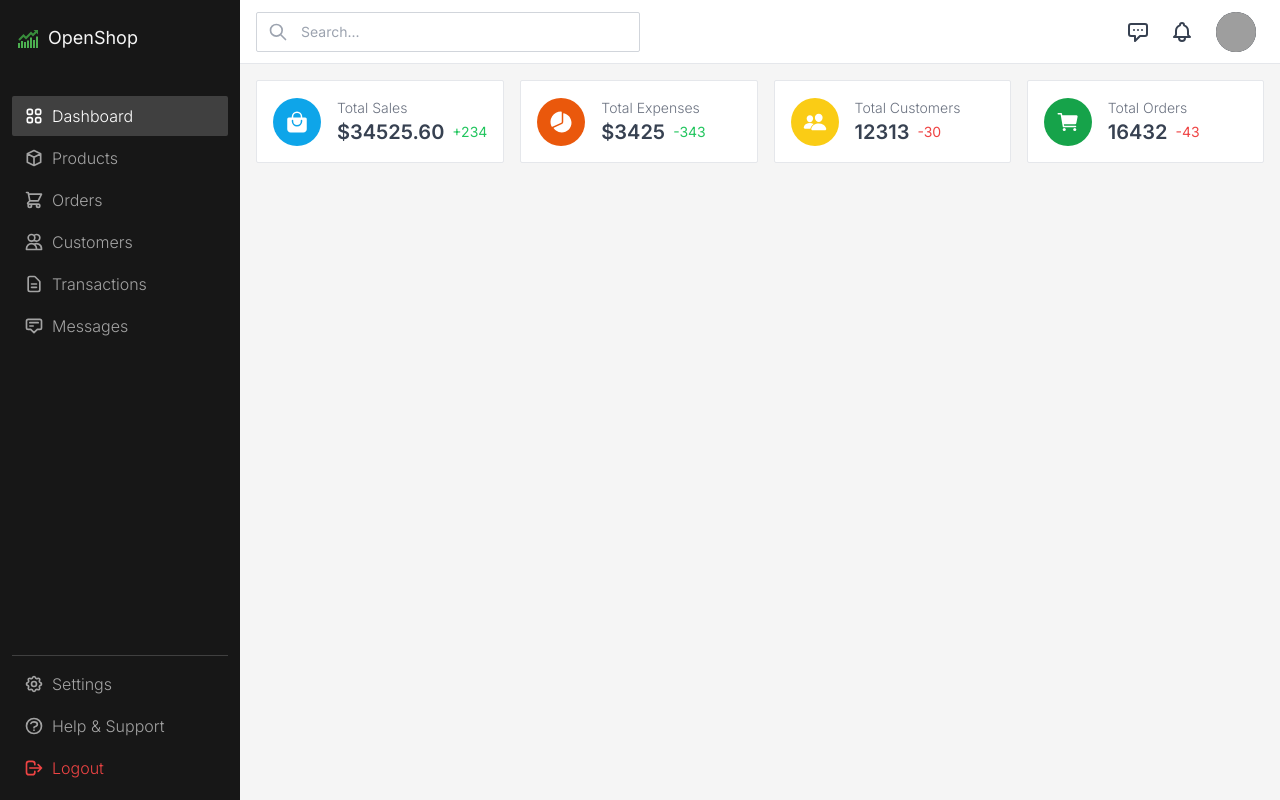
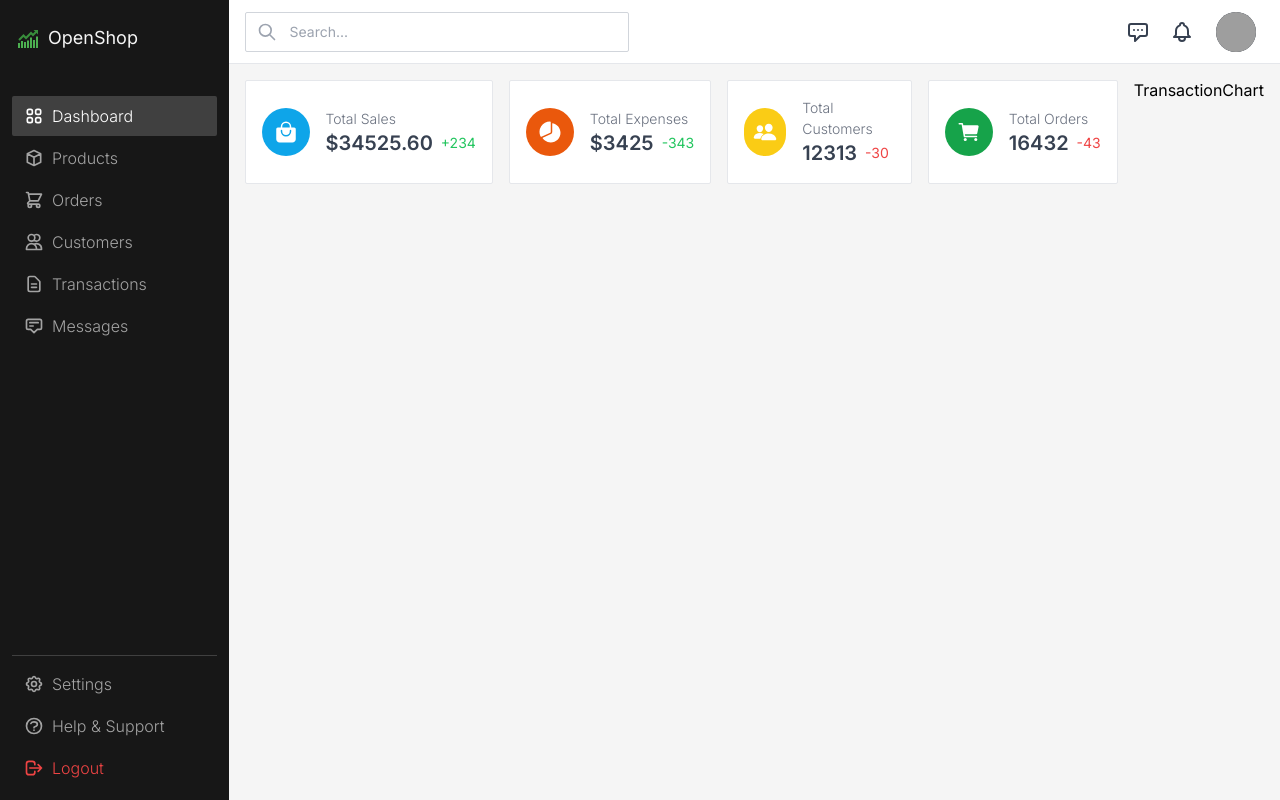
Before and after one commit to UchithmaSenevirathne/React-Dashboard, a React (Create React App) app: page / in a window 1280 px wide. Built offline with nearby package versions, Linux system fonts and the light colour scheme; grey boxes are pictures that could not be loaded.

Commit message:
import transactionchart to dashboard

```diff
--- a/src/components/Dashboard.jsx
+++ b/src/components/Dashboard.jsx
@@ -1,10 +1,12 @@
 import React from 'react'
 import DashboardStartsGrid from './DashboardStartsGrid'
+import TransactionChart from './TransactionChart'
 
 export default function Dashboard() {
     return(
         <div className='flex gap-4'>
             <DashboardStartsGrid/>
+            <TransactionChart/>
         </div>
     )
 }
--- /dev/null
+++ b/src/components/TransactionChart.jsx
@@ -0,0 +1,9 @@
+import React from 'react'
+
+function TransactionChart() {
+    return(
+        <div>TransactionChart</div>
+    )
+}
+
+export default TransactionChart;
```
